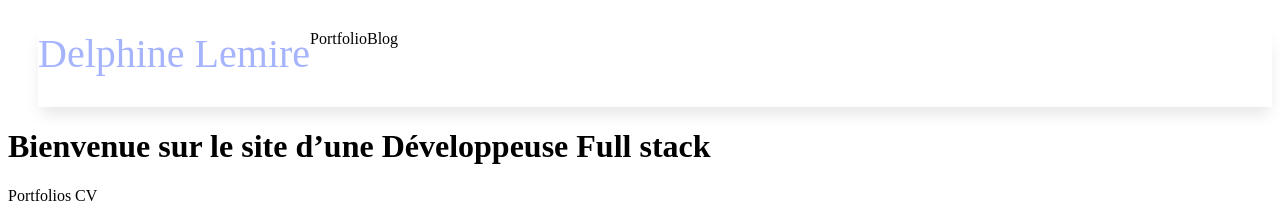
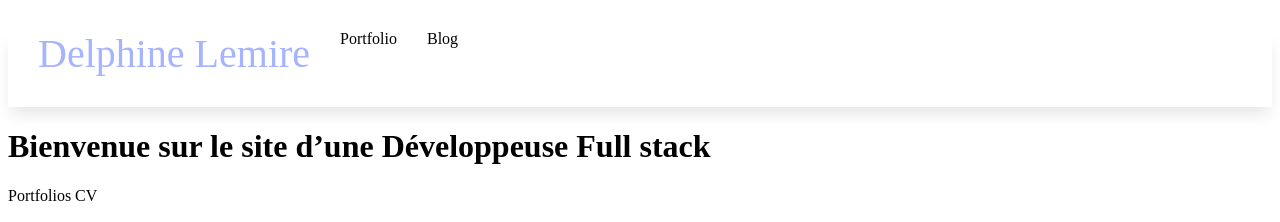
Before and after one commit to DelphineLemire/DelphineLemire.github.io, a Jekyll site: the page built from docs/index.md, in a window 1280 px wide. Shown: the top 222 px of the page. Built offline with Jekyll 4.4.1, drawn with Linux system fonts in a browser that asks for light colours.

Commit message:
FIX:navbar

```diff
--- a/docs/_sass/main.scss
+++ b/docs/_sass/main.scss
@@ -1,6 +1,6 @@
 .navbar {
     display: flex;
-    margin-left: 30px;
+
     margin-top:30px;
     padding-bottom: 30px;
     flex-direction: row;
@@ -8,6 +8,7 @@
 }
 
 .navbar__link {
+    margin-left: 30px;
     color:black;
     text-decoration: none;
 }
@@ -20,6 +21,10 @@
     font-size: 2.5em;
 }
 
+.navbar__link--standard {
+    margin-left: 30px;
+}
+
 .current {
     color: green;
 }
```
